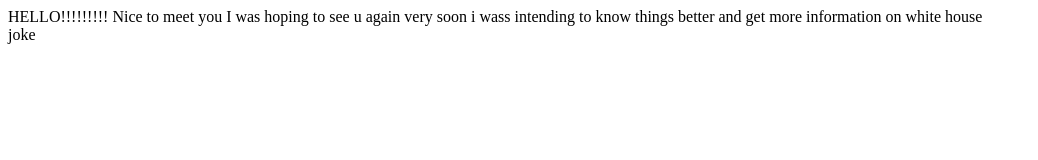
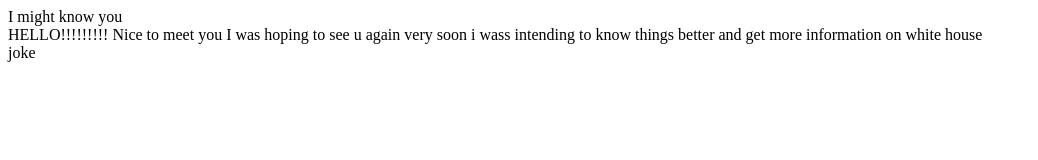
Before and after one commit to kripahello/Coding, a plain HTML site: page Index.html in a window 1280 px wide. Shown: the whole page, without its empty margins (0-1038 px from the left). Drawn offline with Linux system fonts and the light colour scheme.

Commit message:
Header added

```diff
--- a/Index.html
+++ b/Index.html
@@ -1,5 +1,6 @@
 <!DOCTYPE html>
 <html lang="en">
+    <header>I might know you</header>
 <head>
     <meta charset="UTF-87">
     <meta http-equiv="X-UA-Compatible" content="IE=edge">
```
